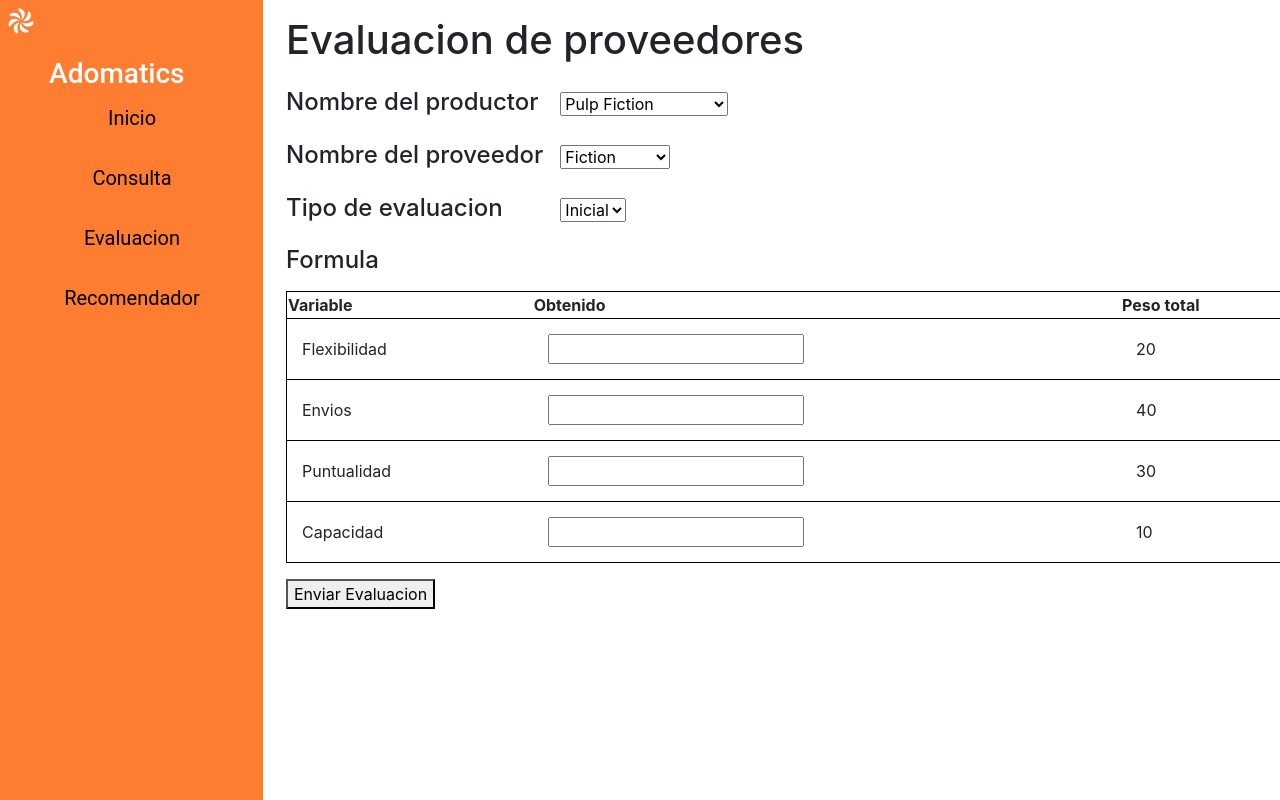
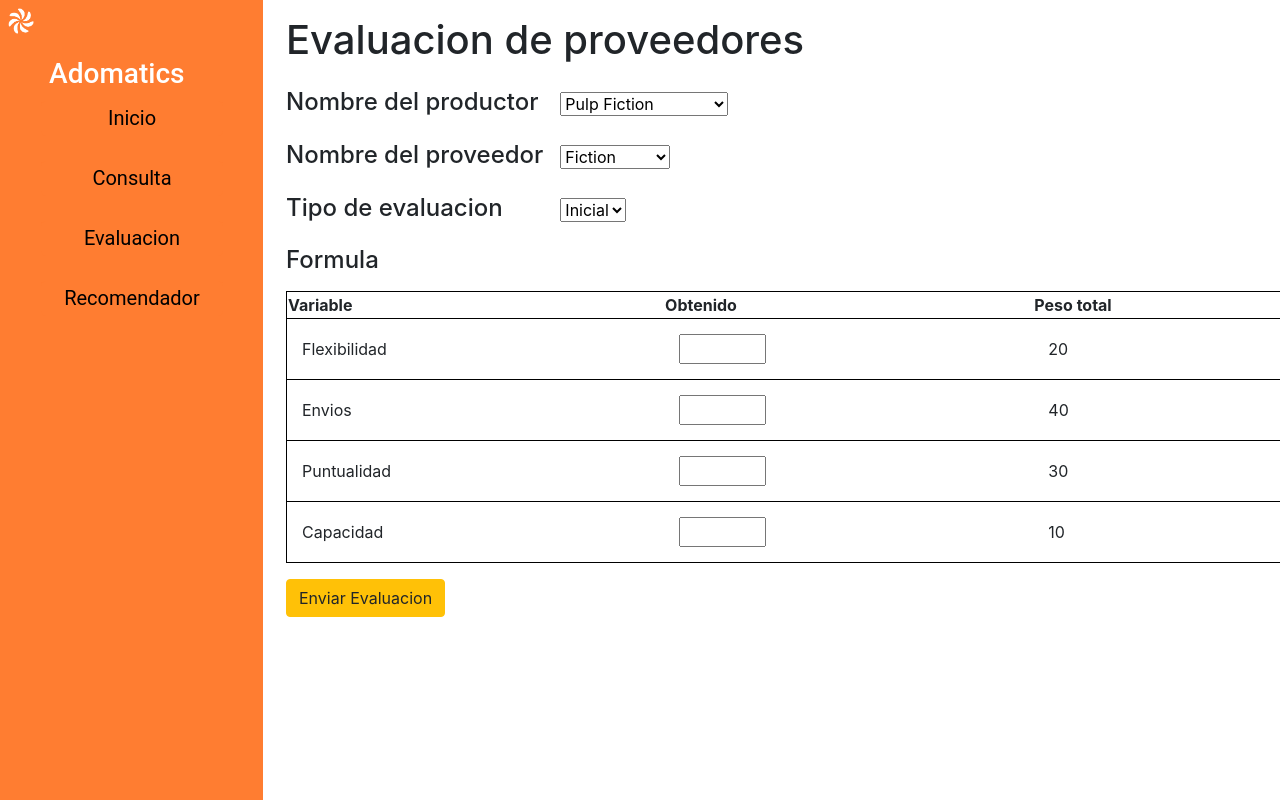
Before and after one commit to soydavido/PerfumeriaBDI, a React (Create React App) app in the folder client/: page / in a window 1280 px wide. Shown: the top 800 px of the page. Built offline with nearby package versions, Linux system fonts and the light colour scheme.

Commit message:
Validacioenes listas, lo siento por las lineas de la 103-207

```diff
--- a/client/src/components/Evaluacion.js
+++ b/client/src/components/Evaluacion.js
@@ -1,6 +1,6 @@
 import "./../style.css";
 import Inicio from "./Inicio";
-import React,{ Fragment, useState } from "react";
+import React,{ Fragment, useState, useEffect } from "react";
 import Dropdown from "./Dropdown";
 import styles from "../style.css"
 import InputFuncional from "./InputFuncional";
@@ -100,17 +100,130 @@ class Evaluacion extends React.Component{
     myInputScoreCallback = (nombre,valor) => {
       this.setState({[nombre]: valor});
     }
-    validarPuntuajes = () => {
 
+    handleSubmit =(event) => {
+      var variables=this.state.variables;
+      var extension=(variables).length;
+      var apto=true;
+      if(this.state.variable_1>0){
+        if (this.state.variable_1<=this.state.variables[0].peso_total){
+          if(this.state.variable_2>0){
+            if (this.state.variable_2<=this.state.variables[1].peso_total){
+              if(this.state.variable_3>0){
+                if (this.state.variable_3<=this.state.variables[2].peso_total){
+                  if(this.state.variable_4>0){
+                    if (this.state.variable_4<=this.state.variables[3].peso_total){
+                      if(this.state.variable_5>0){
+                        if (this.state.variable_5<=this.state.variables[4].peso_total){
+                          if(this.state.variable_6>0){
+                            if (this.state.variable_6<=this.state.variables[5].peso_total){
+                              if(this.state.variable_7>0){
+                                if (this.state.variable_7<=this.state.variables[6].peso_total){
+                                  if(this.state.variable_8>0){
+                                    if (this.state.variable_8<=this.state.variables[7].peso_total){
+                                      if(this.state.variable_9>0){
+                                        if (this.state.variable_9<=this.state.variables[8].peso_total){
+                                          if(this.state.variable_10>0){
+                                            if (this.state.variable_10<=this.state.variables[9].peso_total){
+
+                                            }
+                                            else{
+                                              apto=false;
+                                            }
+                                          }else{
+
+                                          }
+
+                                        }
+                                        else{
+                                          apto=false;
+                                        }
+                                      }else{
+
+                                      }
+
+                                    }
+                                    else{
+                                      apto=false;
+                                    }
+                                  }else{
+
+                                  }
+
+                                }
+                                else{
+                                  apto=false;
+                                }
+                              }else{
+
+                              }
+
+                            }
+                            else{
+                              apto=false;
+                            }
+                          }else{
+
+                          }
+
+                        }
+                        else{
+                          apto=false;
+                        }
+                      }else{
+
+                      }
+
+                    }
+                    else{
+                      apto=false;
+                    }
+                  }else{
+
+                  }
+
+                }
+                else{
+                  apto=false;
+                }
+              }else{
+
+              }
+
+            }
+            else{
+              apto=false;
+            }
+          }else{
+
+          }
+
+        }
+        else{
+          apto=false;
+        }
+      }else{
+
+      }
+
+      //SE CHEQUEA ANTES DEL FETCH
+
+      if(apto){
+        console.log("FELICIDADES");
+        apto=true;
+        //se registra
+      }
+      else{
+        alert("Verifique los campos");
+      }
     }
+
 
     render(){
 
       //  console.log("Soy el activo ahora"+this.state.productor_activo);
-      console.log(this.state);
       var variables=this.state.variables;
       var extension=(this.state.variables).length;
-      console.log(extension);
       var variableList= variables.map(objeto=>{
         return(
           <tr key={objeto.id}>
@@ -122,7 +235,6 @@ class Evaluacion extends React.Component{
       })
 
         return(
-          <form>
             <div className="body">
                 <h1 className="mt-3 ml-3">Evaluacion de proveedores</h1>
             <div>
@@ -159,10 +271,9 @@ class Evaluacion extends React.Component{
                   })}
                   </tbody>
                 </table>
-                <button class="mt-3 ml-3">Enviar Evaluacion</button>
+                <button class="btn btn-warning mt-3 ml-3" onClick={this.handleSubmit}>Enviar Evaluacion</button>
             </div>
             </div>
-          </form>
         )
         console.log(this.state.productor_activo);
     }
--- a/client/src/components/InputFuncional.js
+++ b/client/src/components/InputFuncional.js
@@ -22,9 +22,8 @@ class InputFuncional extends React.Component{
     render(){
         const nom=this.props.papa;
         var nombreVariable= nom.concat(this.props.informacion.id);
-        console.log(this.props.informacion.peso_total);
         return(
-            <input type="number" name={nombreVariable} onChange={this.myChangeHandler} max={this.props.informacion.peso_total}></input>
+            <input type="number" name={nombreVariable} onChange={this.myChangeHandler} min="0" max={this.props.informacion.peso_total}></input>
         )
     }
 }
```
